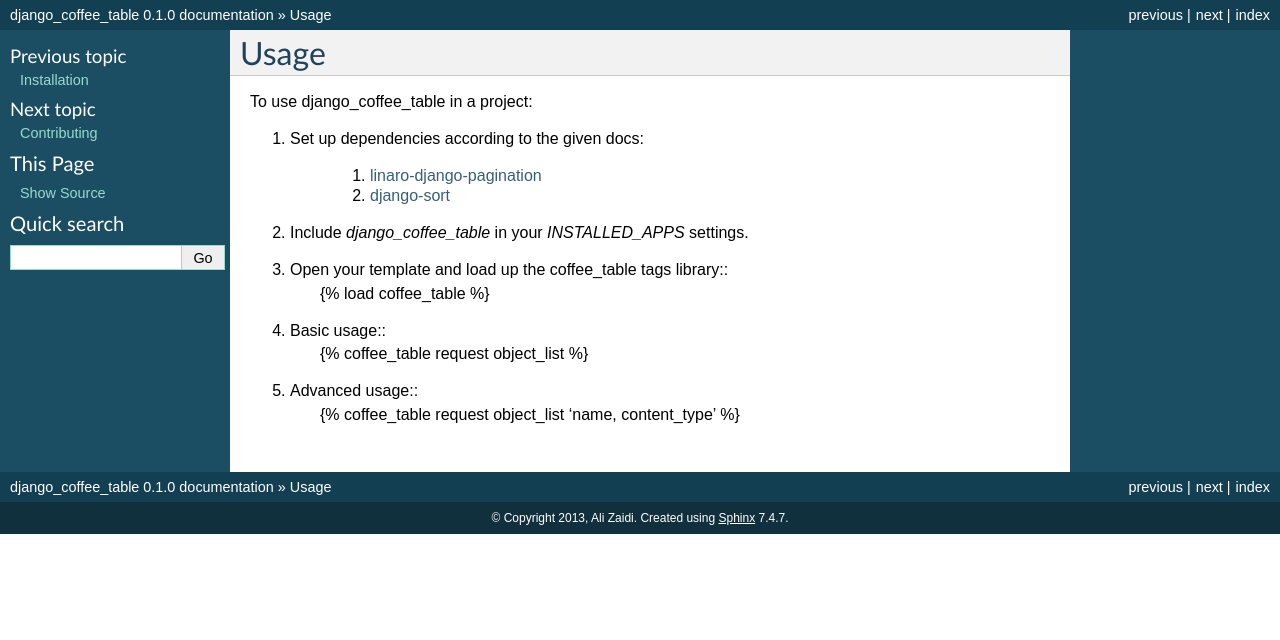
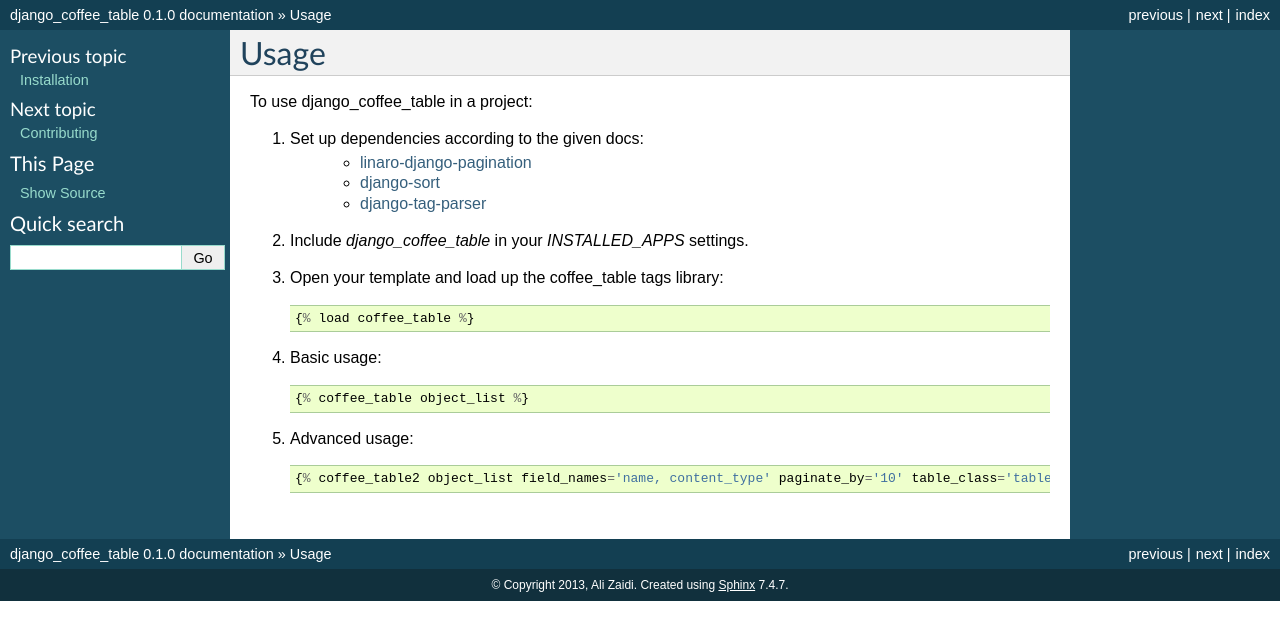
Before and after one commit to alixedi/django_coffee_table, a Sphinx documentation site: the page built from docs/usage.rst, in a window 1280 px wide. Shown: the top 640 px of the page. Built offline with Sphinx 7.4.7, drawn with Linux system fonts in a browser that asks for light colours; the version number is read from the project's files by our own code.

Commit message:
Improved docs

```diff
--- a/README.rst
+++ b/README.rst
@@ -30,6 +30,7 @@
 1. Set up dependencies according to the given docs:
 	* `linaro-django-pagination <https://pypi.python.org/pypi/linaro-django-pagination/>`_
 	* `django-sort <https://pypi.python.org/pypi/django-sort/0.1>`_
+	* `django-tag-parser <https://pypi.python.org/pypi/django-tag-parser>`_
 
 2. Include `django_coffee_table` in your `INSTALLED_APPS` settings.
 
@@ -39,8 +40,8 @@
 
 4. Basic usage::
 
-	{% coffee_table request object_list %}
+	{% coffee_table object_list %}
 
 5. Advanced usage::
 
-	{% coffee_table request object_list 'name, content_type' %}
+	{% coffee_table2 object_list field_names='name, content_type' paginate_by='10' table_class='table table-condensed' checkbox_column=True primary_key_column=True help_text=True %}
--- a/docs/usage.rst
+++ b/docs/usage.rst
@@ -5,14 +5,20 @@
 To use django_coffee_table in a project::
 
 1. Set up dependencies according to the given docs:
-
-	1. `linaro-django-pagination <https://pypi.python.org/pypi/linaro-django-pagination/>`_
-	2. `django-sort <https://pypi.python.org/pypi/django-sort/0.1>`_
+	* `linaro-django-pagination <https://pypi.python.org/pypi/linaro-django-pagination/>`_
+	* `django-sort <https://pypi.python.org/pypi/django-sort/0.1>`_
+	* `django-tag-parser <https://pypi.python.org/pypi/django-tag-parser>`_
 
 2. Include `django_coffee_table` in your `INSTALLED_APPS` settings.
+
 3. Open your template and load up the coffee_table tags library::
+
 	{% load coffee_table %}
+
 4. Basic usage::
-	{% coffee_table request object_list %}
+
+	{% coffee_table object_list %}
+
 5. Advanced usage::
-	{% coffee_table request object_list	 'name, content_type' %}
+
+	{% coffee_table2 object_list field_names='name, content_type' paginate_by='10' table_class='table table-condensed' checkbox_column=True primary_key_column=True help_text=True %}
--- a/requirements-test.txt
+++ b/requirements-test.txt
@@ -7,3 +7,4 @@
 # Additional test requirements go here
 django-pagination
 django-sort
+django-tag-parser
--- a/requirements.txt
+++ b/requirements.txt
@@ -3,3 +3,4 @@
 # Additional requirements go here
 django-pagination
 django-sort
+django-tag-parser
```
Also changed, not shown: 3 other files.
